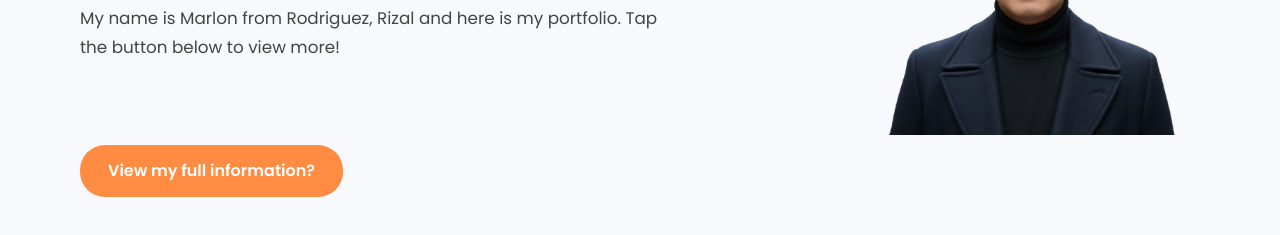
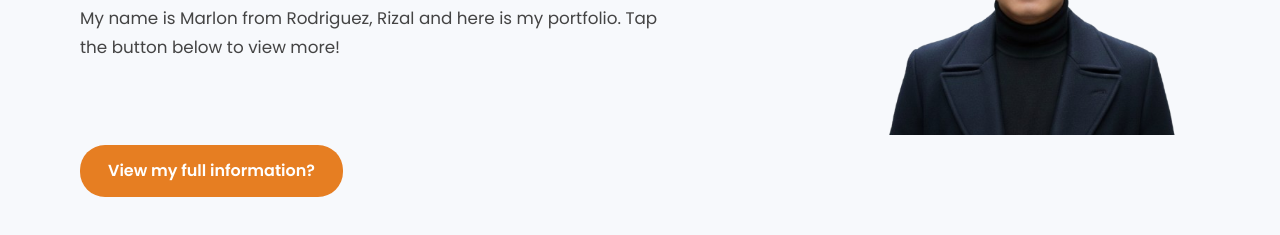
Before and after one commit to post-marlone/Portfolio-itelect, a plain HTML site: page index.html in a window 1280 px wide. In both pictures the pointer is over the link "View my full information?". Shown: the part 425-660 px from the top of the page. Drawn offline with Linux system fonts and the light colour scheme.

Commit message:
portfolio.css

```diff
--- a/portfolio.css
+++ b/portfolio.css
@@ -90,7 +90,7 @@ header {
     font-weight: 600;
     transition: 0.3s;
 }
-======.btn-primary:hover {
+.btn-primary:hover {
     background: #e67e22;
 }
 .ong-img img {
```
